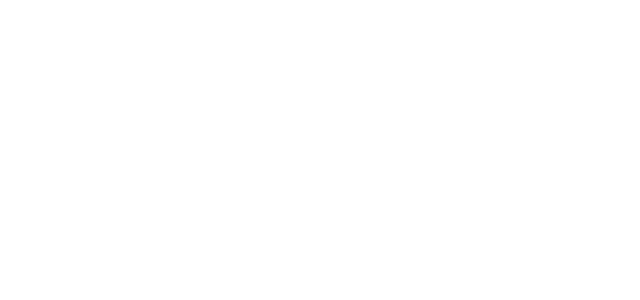
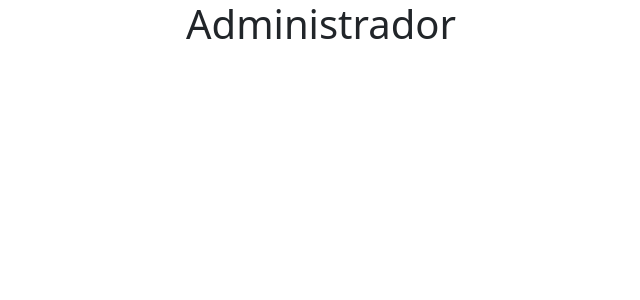
Before and after one commit to hectorc2907/RollingPaws-FrontEnd, a React (Vite) app: page /administrador in a window 1280 px wide. Before the commit this address had no page. Shown: the top 300 px of the page, without its empty margins (319-959 px from the left). Built offline with nearby package versions, Linux system fonts and the light colour scheme.

Commit message:
se realiza un maquetado basico del titulo de la pagina administrador y se coloca la ruta en la pagina de app.jsx sin rutas protegidas aun

```diff
--- a/src/App.jsx
+++ b/src/App.jsx
@@ -2,6 +2,7 @@
 import "bootstrap/dist/css/bootstrap.min.css";
 import { BrowserRouter, Routes, Route } from "react-router-dom";
 import PaginaPrincipal from "./components/views/PaginaPrincipal";
+import Administrador from "./components/views/Administrador";
 
 function App() {
   return (
@@ -13,6 +14,7 @@
             path="/"
             element={<PaginaPrincipal></PaginaPrincipal>}
           ></Route>
+          <Route exact path="/administrador" element={<Administrador></Administrador>}></Route>
         </Routes>
       </BrowserRouter>
     </>
--- /dev/null
+++ b/src/components/views/Administrador.jsx
@@ -0,0 +1,12 @@
+import TituloAdministrador from "./ComponentsPaginaAdministrador/TituloAdministrador";
+import Titulo from "./ComponentsPaginaAdministrador/TituloAdministrador";
+
+const Administrador = () => {
+  return (
+    <>
+      <TituloAdministrador></TituloAdministrador>
+    </>
+  );
+};
+
+export default Administrador;
--- /dev/null
+++ b/src/components/views/ComponentsPaginaAdministrador/TituloAdministrador.jsx
@@ -0,0 +1,11 @@
+import { Container } from 'react-bootstrap';
+
+const TituloAdministrador = () => {
+    return (
+        <Container>
+            <h1 className='text-center'>Administrador</h1>
+        </Container>
+    );
+};
+
+export default TituloAdministrador;
```
